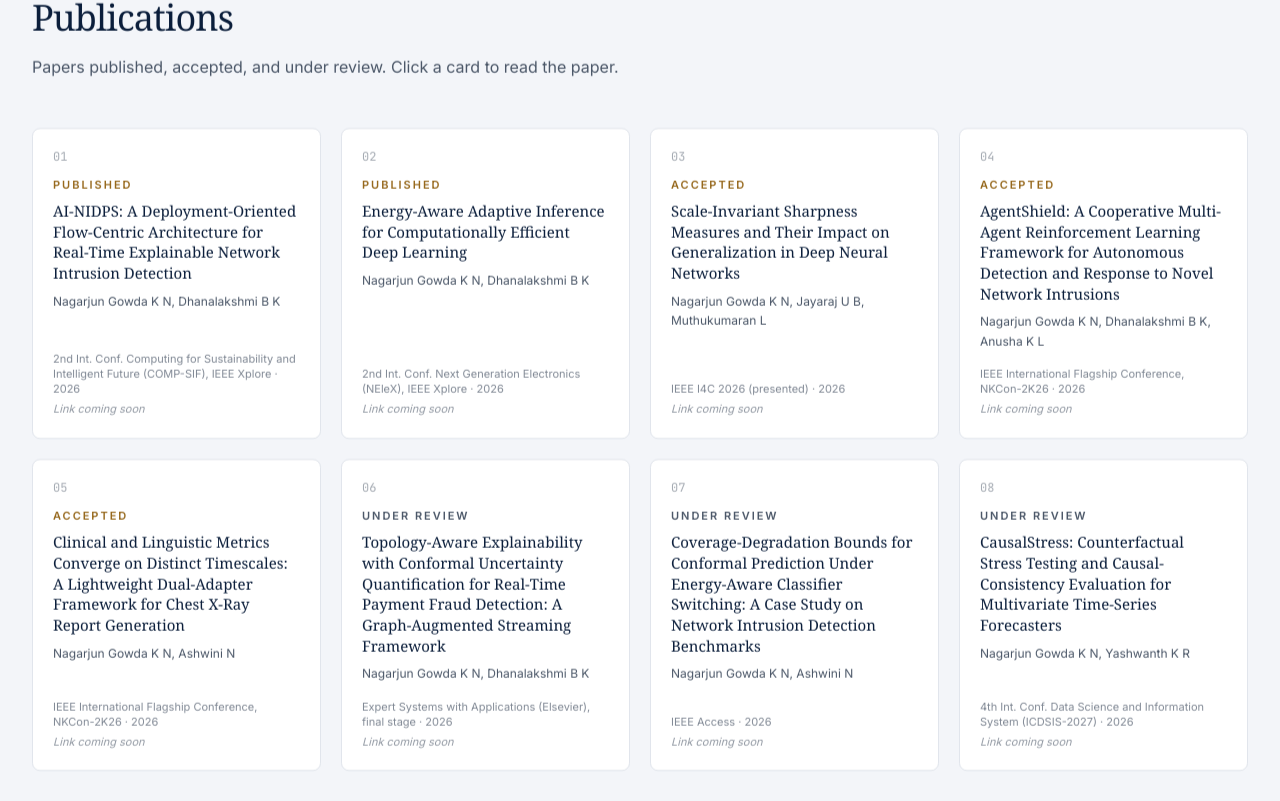
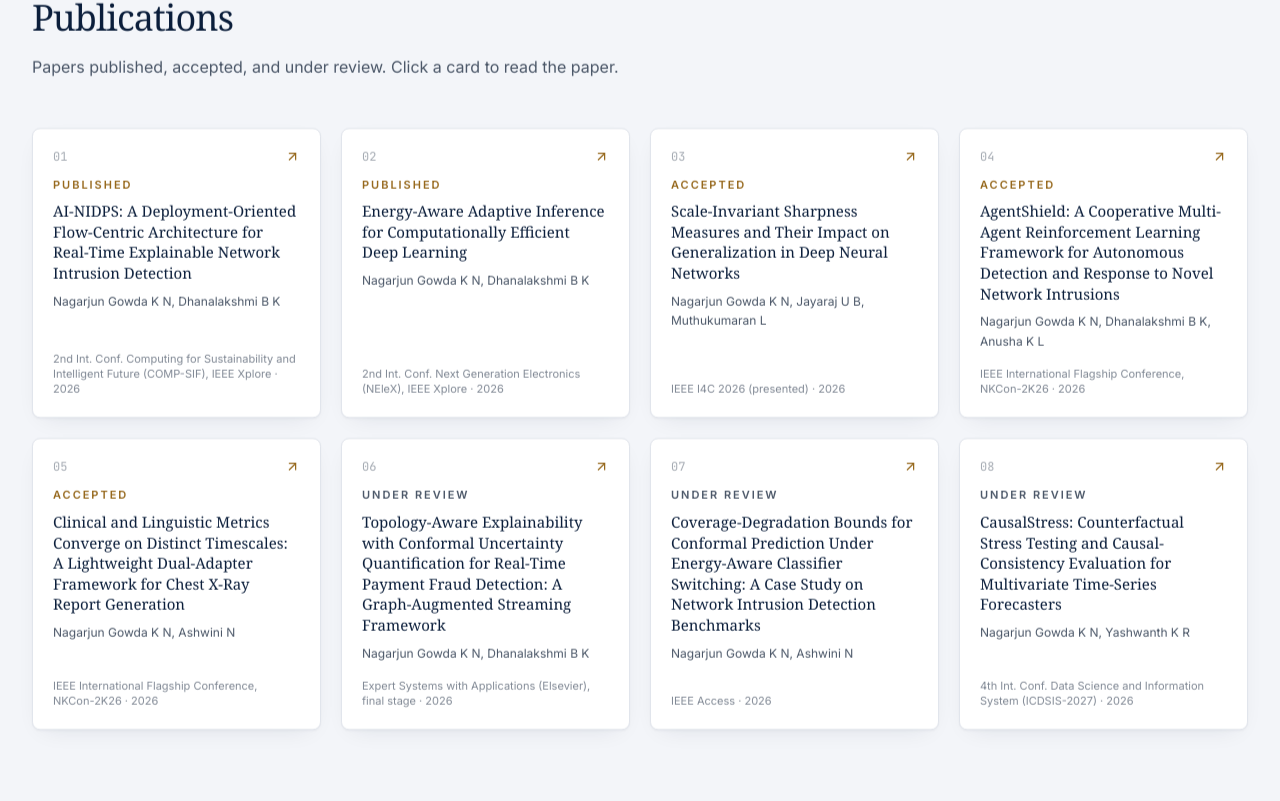
Before and after one commit to nagarjungowdakn13/Nagarjun-Portfolio, a React (Vite) app: page / in a window 1280 px wide. Shown: the part 2559-3360 px from the top of the page. Built offline with nearby package versions, Linux system fonts and the light colour scheme; no server answers.

Commit message:
Add publication document links

```diff
--- a/src/data/publications.ts
+++ b/src/data/publications.ts
@@ -36,8 +36,6 @@ export interface Publication {
   url?: string;
 }
 
-// Each entry has a commented-out `url` line. Paste the Google Drive link in,
-// then remove the leading // to make the title clickable.
 export const PUBLICATIONS: Publication[] = [
   {
     title:
@@ -46,7 +44,7 @@ export const PUBLICATIONS: Publication[] = [
     venue: '2nd Int. Conf. Computing for Sustainability and Intelligent Future (COMP-SIF), IEEE Xplore',
     status: 'Published',
     year: '2026',
-    // url: 'https://drive.google.com/file/d/YOUR_FILE_ID/view',
+    url: 'https://drive.google.com/file/d/11MfI-jQ5oRAMwZd2ja010L3kqB-zll5R/view?usp=sharing',
   },
   {
     title: 'Energy-Aware Adaptive Inference for Computationally Efficient Deep Learning',
@@ -54,7 +52,7 @@ export const PUBLICATIONS: Publication[] = [
     venue: '2nd Int. Conf. Next Generation Electronics (NEleX), IEEE Xplore',
     status: 'Published',
     year: '2026',
-    // url: 'https://drive.google.com/file/d/YOUR_FILE_ID/view',
+    url: 'https://drive.google.com/file/d/1JbNV6qpNEG6CB0o-NpY4VSvYrWfQ2BU3/view?usp=sharing',
   },
   {
     title: 'Scale-Invariant Sharpness Measures and Their Impact on Generalization in Deep Neural Networks',
@@ -62,7 +60,7 @@ export const PUBLICATIONS: Publication[] = [
     venue: 'IEEE I4C 2026 (presented)',
     status: 'Accepted',
     year: '2026',
-    // url: 'https://drive.google.com/file/d/YOUR_FILE_ID/view',
+    url: 'https://drive.google.com/file/d/1j2OEY8RzSiDe6zvgUwpUkaV7TEdvvDzx/view?usp=sharing',
   },
   {
     title:
@@ -71,7 +69,7 @@ export const PUBLICATIONS: Publication[] = [
     venue: 'IEEE International Flagship Conference, NKCon-2K26',
     status: 'Accepted',
     year: '2026',
-    // url: 'https://drive.google.com/file/d/YOUR_FILE_ID/view',
+    url: 'https://drive.google.com/file/d/1dRZEEGxu5JasvM3Ywwg1KsZ_Db61LK8L/view?usp=sharing',
   },
   {
     title:
@@ -80,7 +78,7 @@ export const PUBLICATIONS: Publication[] = [
     venue: 'IEEE International Flagship Conference, NKCon-2K26',
     status: 'Accepted',
     year: '2026',
-    // url: 'https://drive.google.com/file/d/YOUR_FILE_ID/view',
+    url: 'https://drive.google.com/file/d/1Pdt0ZfYXnVMDf8kE7jsr2gzchhlgL-_J/view?usp=sharing',
   },
   {
     title:
@@ -89,7 +87,7 @@ export const PUBLICATIONS: Publication[] = [
     venue: 'Expert Systems with Applications (Elsevier), final stage',
     status: 'Under Review',
     year: '2026',
-    // url: 'https://drive.google.com/file/d/YOUR_FILE_ID/view',
+    url: 'https://drive.google.com/file/d/1OdMkNS5J4E1M-3Pjn9CBHifU1iPmuks3/view?usp=sharing',
   },
   {
     title:
@@ -98,7 +96,7 @@ export const PUBLICATIONS: Publication[] = [
     venue: 'IEEE Access',
     status: 'Under Review',
     year: '2026',
-    // url: 'https://drive.google.com/file/d/YOUR_FILE_ID/view',
+    url: 'https://drive.google.com/file/d/10i3hQAc_XXSbFwsbXZNq0dIuMm1qqb_k/view?usp=sharing',
   },
   {
     title:
@@ -107,6 +105,6 @@ export const PUBLICATIONS: Publication[] = [
     venue: '4th Int. Conf. Data Science and Information System (ICDSIS-2027)',
     status: 'Under Review',
     year: '2026',
-    // url: 'https://drive.google.com/file/d/YOUR_FILE_ID/view',
+    url: 'https://drive.google.com/file/d/1Js34U5Pc3ou1AQbaWMjBI0JbFESxcXjx/view?usp=sharing',
   },
 ];
```
